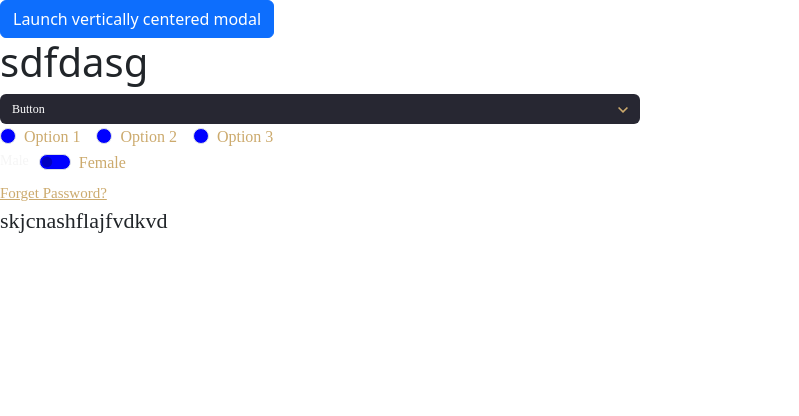
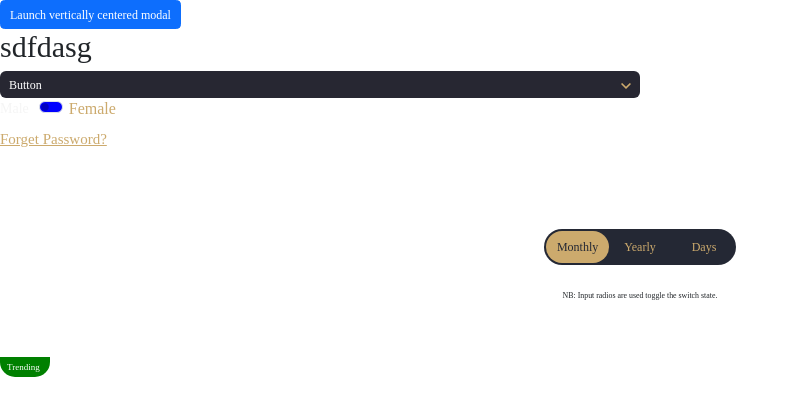
Before and after one commit to hiteshpatidarhp020/parlour_works, a React (Create React App) app: page / in a window 1280 px wide. Shown: the top 416 px of the page, without its empty margins (0-799 px from the left). Built offline with nearby package versions, Linux system fonts and the light colour scheme.

Commit message:
"reusable component"

```diff
--- a/src/index.js
+++ b/src/index.js
@@ -10,6 +10,10 @@ import PwSlider from "./lib/design-system/component/pw-slider/slider";
 import PwForgetpass from "./lib/design-system/component/pw-forgetpass";
 import PwSearchBar from "./lib/design-system/component/pw-searchbar";
 import PwText from "./lib/design-system/component/pw-text";
+import PwOptionSlider from "./lib/design-system/component/pw-optionslider";
+import PwDivider from "./lib/design-system/component/pw-divider";
+import PwKBLogo from "./lib/design-system/component/pw-kblogo";
+import PwGreenflag from "./lib/design-system/component/pw-greenflag";
 
 const root = ReactDOM.createRoot(document.getElementById("root"));
 const items = ["Option 1", "Option 2", "Option 3"];
@@ -17,11 +21,14 @@ root.render(
   <React.StrictMode>
     <div>
       <ButtonDarkExample />
-      <Radio labels={["Option 1", "Option 2", "Option 3"]} />
+      {/* <Radio labels={["Option 1", "Option 2", "Option 3"]} /> */}
       <PwSlider labelright="Male" labelleft="Female"/>
       <PwForgetpass />
       {/* <PwSearchBar/> */}
-      <PwText text="skjcnashflajfvdkvd" appearance="heading_s_regular" />
+      <PwOptionSlider/>
+      {/* <PwDivider marginTop="100px" marginBottom="30px"/> */}
+      {/* <PwKBLogo  /> */}
+      <PwGreenflag/>
     </div>
   </React.StrictMode>
 );
--- /dev/null
+++ b/src/lib/design-system/component/pw-divider/index.js
@@ -0,0 +1,15 @@
+import React, { Component } from "react";
+import "./pw-divider.css";
+
+const PwDivider = ({marginTop,marginBottom}) => {
+    const Dividertopbottom = {
+        marginTop:marginTop,
+        marginBottom:marginBottom,
+    };
+    return(
+        <>
+            <div css={ Dividertopbottom}className="border"></div>
+        </>
+    )
+};
+export default PwDivider;
--- /dev/null
+++ b/src/lib/design-system/component/pw-divider/pw-divider.css
@@ -0,0 +1,4 @@
+  .border{
+    border-bottom: 1px solid black;
+    width: 100%;
+  }
--- /dev/null
+++ b/src/lib/design-system/component/pw-greenflag/index.js
@@ -0,0 +1,12 @@
+import "./pw-greenflag.css";
+
+const PwGreenflag = () =>{
+    return(
+        <>
+            <div className="greenflag">
+                <div className="flagtext"><p>Trending</p></div>
+            </div>
+        </>
+    )
+};
+export default PwGreenflag;
--- /dev/null
+++ b/src/lib/design-system/component/pw-greenflag/pw-greenflag.css
@@ -0,0 +1,19 @@
+.greenflag{
+    top: 30px;
+    background-color: green;
+    height: 20px;
+    width: 50px;
+    position: relative;
+    border-bottom-left-radius: 15px;
+    border-bottom-right-radius: 15px;
+}
+.flagtext{
+    position: absolute;
+    font-size: 20px;
+    font-family: DM sans-serif;
+    font-weight: 600;
+    color:white;
+    font-weight: 300;
+    top: -20px;
+    margin-left: 7px;
+}
--- /dev/null
+++ b/src/lib/design-system/component/pw-kblogo/index.js
@@ -0,0 +1,11 @@
+import "./pw-kblogo.css";
+const PwKBLogo = () =>{
+    return(
+        <>
+            <div className="logoback">
+                <div className="logotext"><p>KB</p></div>
+            </div>
+        </>
+    )
+};
+export default PwKBLogo;
--- /dev/null
+++ b/src/lib/design-system/component/pw-kblogo/pw-kblogo.css
@@ -0,0 +1,15 @@
+.logoback{
+    background-color: #272732;
+    border-radius: 50%;
+    width: 30px;
+    height: 30px;
+    position: relative;
+}
+.logotext{
+    font-family: DM sans-serif;
+    font-size: 16px;
+    color: white;
+    position: absolute;
+    top: -15px;
+    margin-left: 10px;
+}
--- /dev/null
+++ b/src/lib/design-system/component/pw-optionslider/index.js
@@ -0,0 +1,27 @@
+import "./pw-optionslider.css";
+
+const PwOptionSlider = () =>{
+    return(
+        <>
+            <div class="container">
+  <div class="switches-container">
+    <input type="radio" id="switchMonthly" name="switchPlan" value="Monthly" checked="checked" />
+    <input type="radio" id="switchYearly" name="switchPlan" value="Yearly" />
+    <input type="radio" id="switchDays" name="switchPlan" value="Days" />
+    <label for="switchMonthly">Monthly</label>
+    <label for="switchYearly">Yearly</label>
+    <label for="switchDays">Days</label>
+    <div class="switch-wrapper">
+      <div class="switch">
+        <div>Monthly</div>
+        <div>Yearly</div>
+        <div>Days</div>
+      </div>
+    </div>
+  </div>
+  <p><small>NB: Input radios are used toggle the switch state.</small></p>
+</div>
+        </>
+    )
+};
+export default PwOptionSlider;
```
Also changed, not shown: src/lib/design-system/component/pw-optionslider/pw-optionslider.css (added), src/lib/design-system/component/pw-text/index.js.
